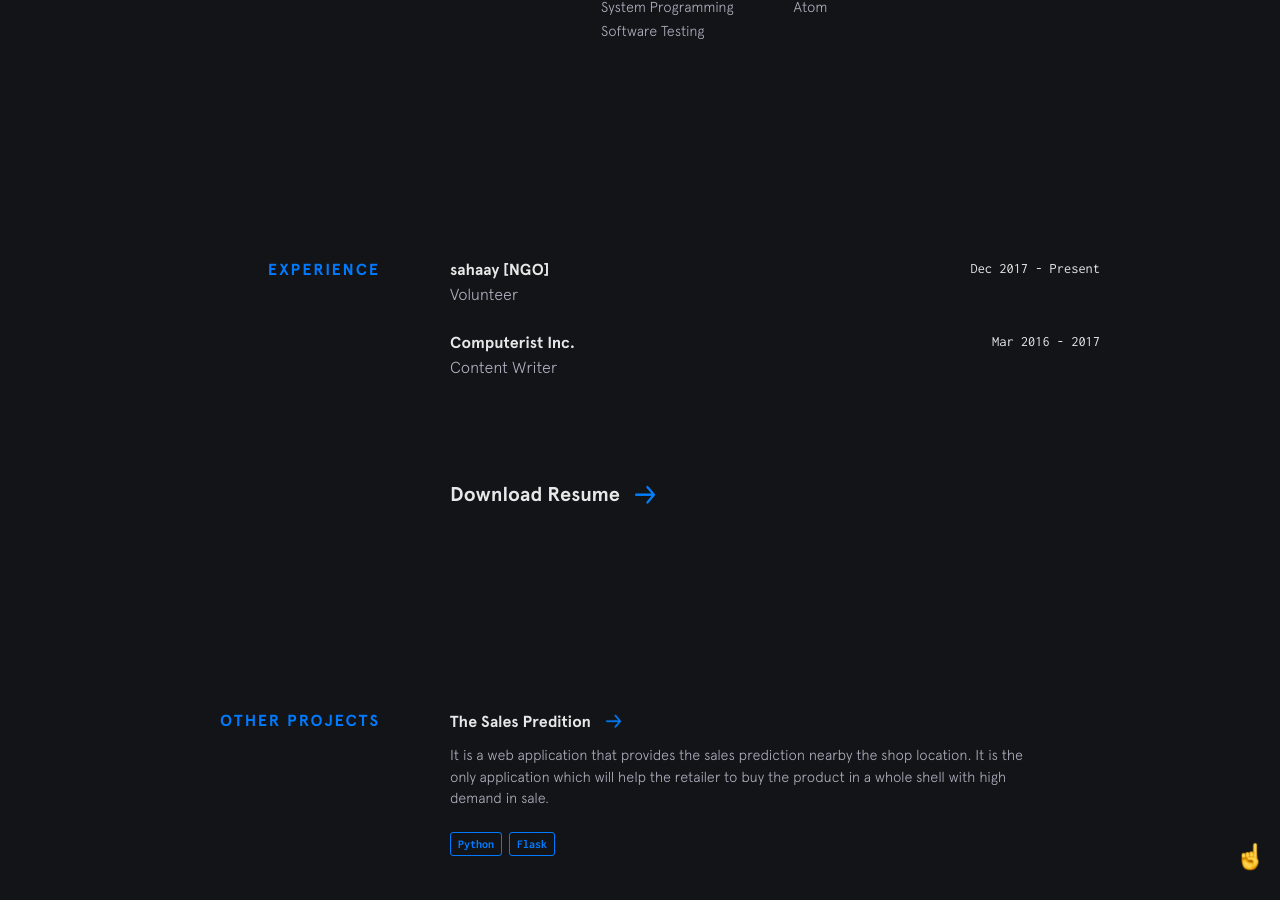
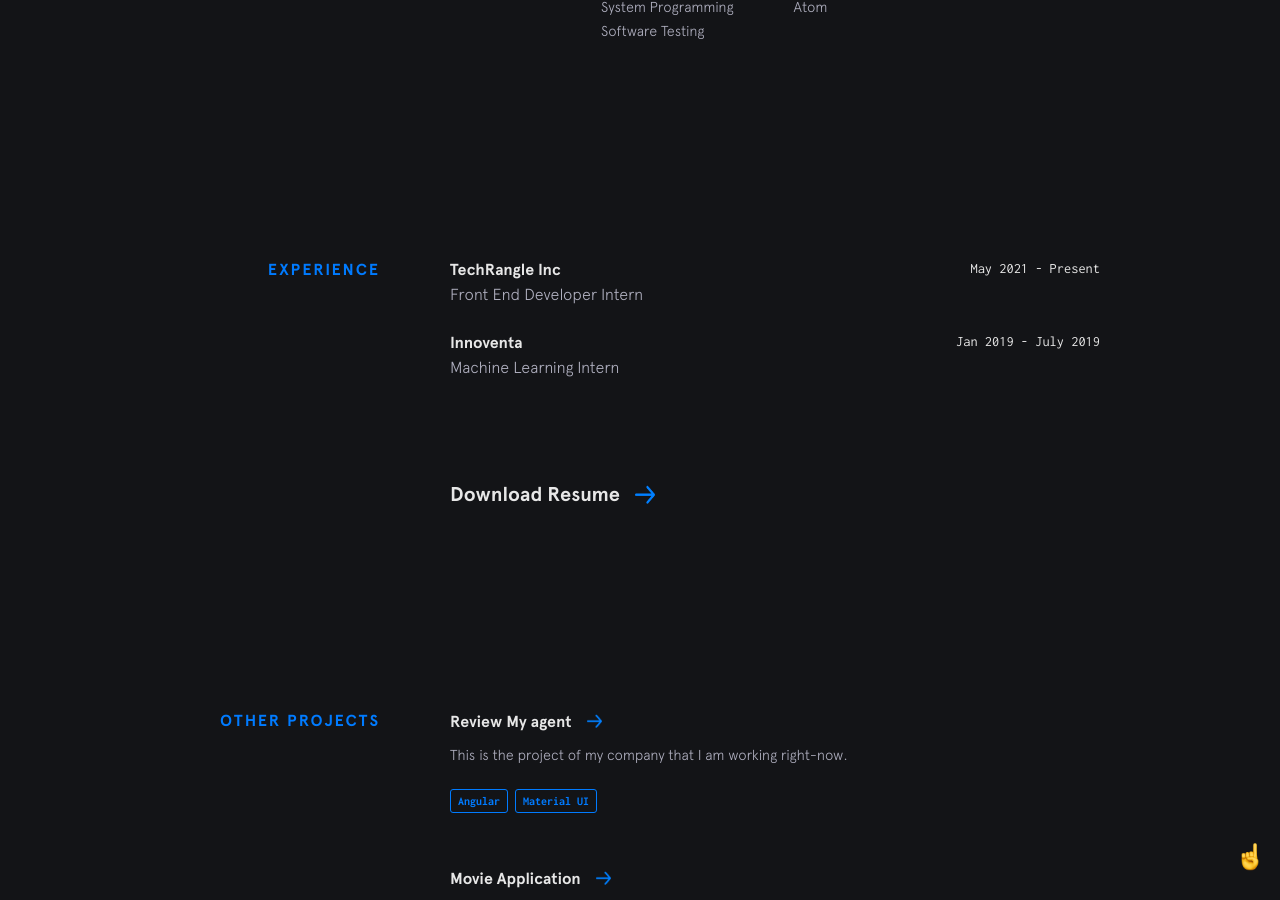
Before and after one commit to aminvishvam/aminvishvam.github.io, a Jekyll site: the page built from index.html, in a window 1280 px wide and 900 px high, scrolled down 1612 px. Built offline with Jekyll 4.4.1, drawn with Linux system fonts in a browser that asks for light colours; nearby versions of some CDN libraries; some of the changed text lies outside the part shown.

Commit message:
updated the experience

```diff
--- a/_data/experience.yml
+++ b/_data/experience.yml
@@ -1,9 +1,9 @@
-- company: sahaay [NGO]
-  url: https://sahaay.in/
-  time: Dec 2017 - Present
-  position: Volunteer
+- company: TechRangle Inc
+  url: https://www.techrangle.com/
+  time: May 2021 - Present
+  position: Front End Developer Intern
 
-- company: Computerist Inc.
-  url: http://www.computerist.tk
-  time: Mar 2016 - 2017
-  position: Content Writer
+- company: Innoventa
+  url: http://www.innoventaa.in/
+  time: Jan 2019 - July 2019
+  position: Machine Learning Intern
--- a/_data/other-projects.yml
+++ b/_data/other-projects.yml
@@ -1,3 +1,31 @@
+- name: Review My agent
+  url: https://reviewmyagent.ca/#/home
+  code: https://reviewmyagent.ca/#/home
+  description: This is the project of my company that I am working right-now.
+  used:
+    - thing: Angular
+    - thing: Material UI
+
+- name: Movie Application
+  url: https://movie-a.netlify.app/
+  code: https://github.com/aminvishvam/The-Movie-Application
+  description: This is the movie application made for the practice and learn more about the react and styled components.
+  used:
+    - thing: React
+    - thing: ES6
+    - thing: Styled-components
+    - thing: API
+
+- name: Hand Detection
+  url: https://github.com/aminvishvam/HandDetectionUsingTensorflowjs
+  code: https://github.com/aminvishvam/HandDetectionUsingTensorflowjs
+  description: This is the project to learn more about machine learning in world of JavaScript
+  used:
+    - thing: Tensorflow.js
+    - thing: ES6
+    - thing: Machine Learning
+    - thing: Mobile net architecture
+
 - name: The Sales Predition
   url: https://github.com/aminvishvam/the-sales-prediction-
   code: https://github.com/aminvishvam/the-sales-prediction-
@@ -7,27 +35,7 @@
     - thing: Flask
 
 - name: Vehicle details with barcode
-  #url: https://github.com/dishantrathi/Crypto-Currency-Live-Exchange-Rates/blob/master/README.md#crypto-currency-live-exchange-rates
-  #code: https://github.com/dishantrathi/Crypto-Currency-Live-Exchange-Rates
   description: It will show the vehicle and owner details with barcode on number plate. It is fine management project.
-  #used:
-  #  - thing: Python
-  #  - thing: API
 
 - name: Bus route suggestion system
-  #url: https://github.com/dishantrathi/Password-Recovery-using-Python#password-recovery-using-python
-  #code: https://github.com/dishantrathi/Password-Recovery-using-Python
   description: The bus ticket will show the whole route of your journey.
-  #used:
-  #  - thing: Python
-
-# - name: appname
-#   url:
-#   description:
-#   used:
-#   - thing: JavaScript
-#   - thing: CSS
-#   - thing: Handlebars
-#   - thing: Backbone
-#   - thing: Marionette
-#   - thing: Cordova
```
